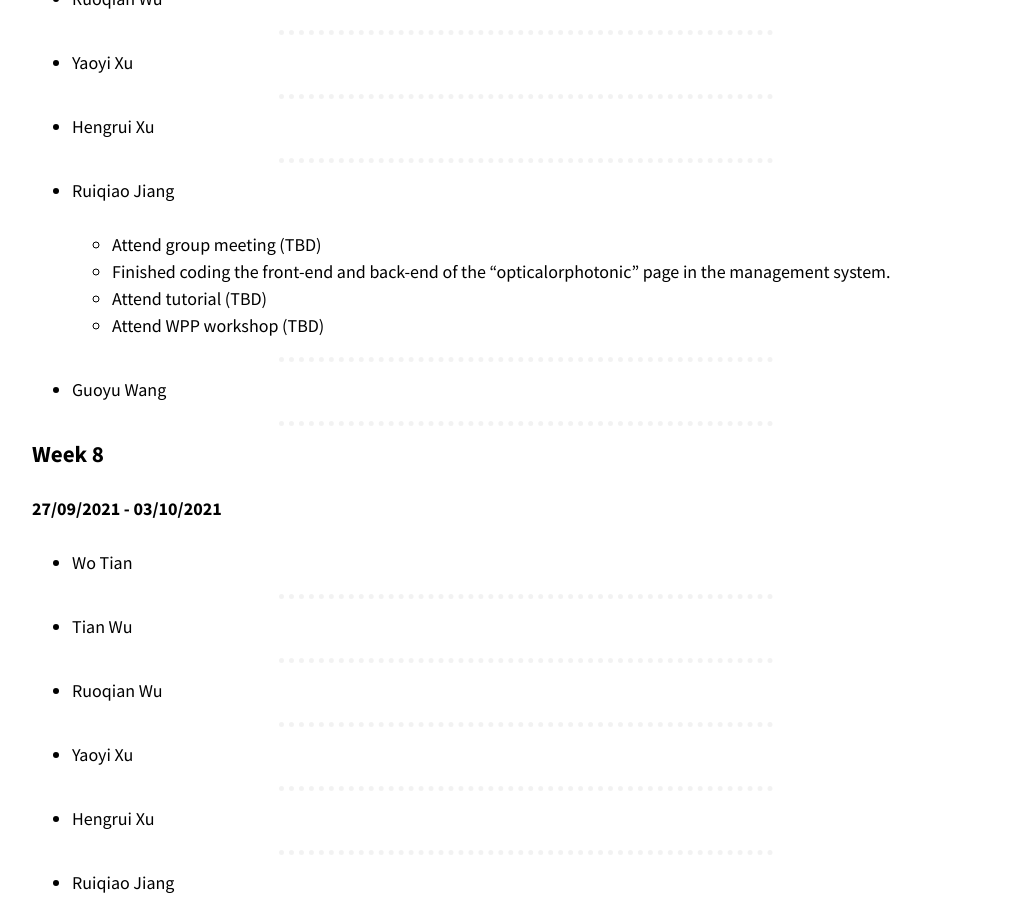
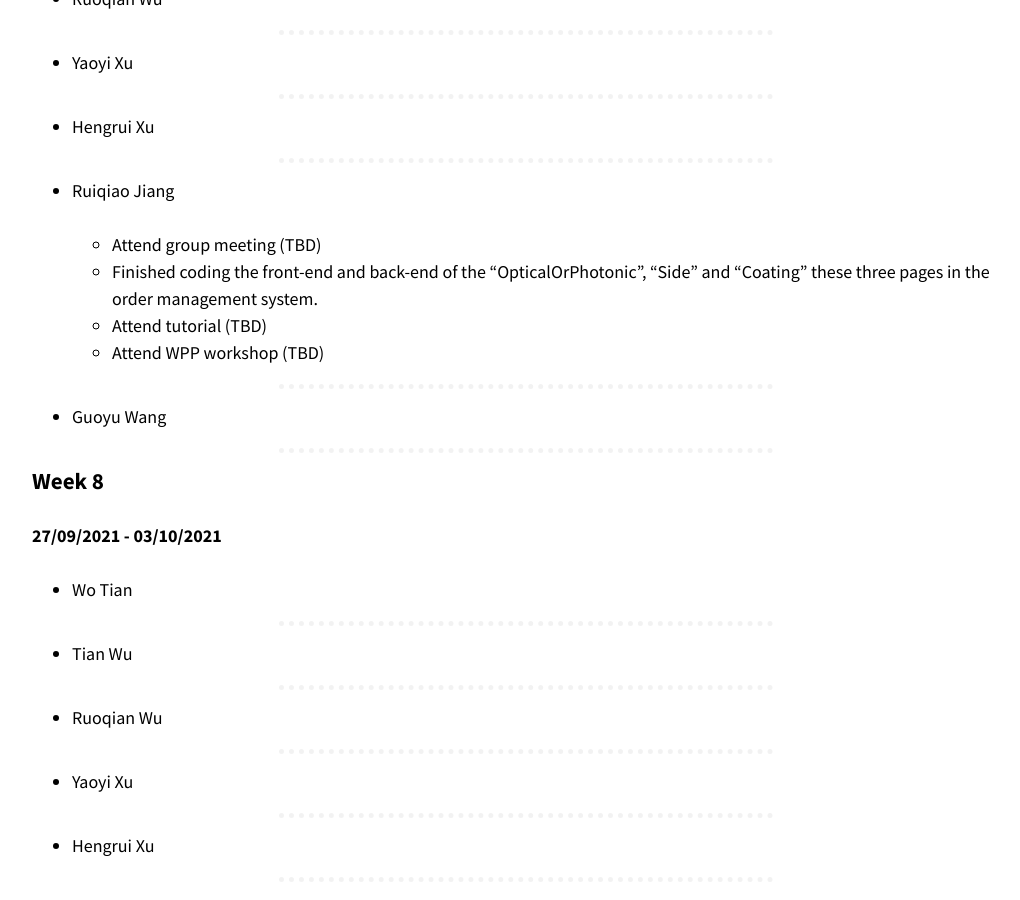
Before and after one commit to optofab/optofab.github.io, a Jekyll site: the page built from work_records.md, in a window 1280 px wide and 900 px high, scrolled down 13996 px. Shown: the whole window, without its empty margins (114-1134 px from the left). Built offline with Jekyll 4.4.1, drawn with Linux system fonts in a browser that asks for light colours; nearby versions of some CDN libraries; emoji names are drawn with the system emoji font.

Commit message:
Update work_records.md

```diff
--- a/work_records.md
+++ b/work_records.md
@@ -583,7 +583,7 @@ _[Don't forget to add hours for each of the work you've done. This line will be
 - Ruiqiao Jiang
 
   - Attend group meeting (TBD)
-  - Finished coding the front-end and back-end of the "opticalorphotonic" page in the management system.
+  - Finished coding the front-end and back-end of the "OpticalOrPhotonic", "Side" and "Coating" these three pages in the order management system.
   - Attend tutorial (TBD)
   - Attend WPP workshop (TBD)
 
```
